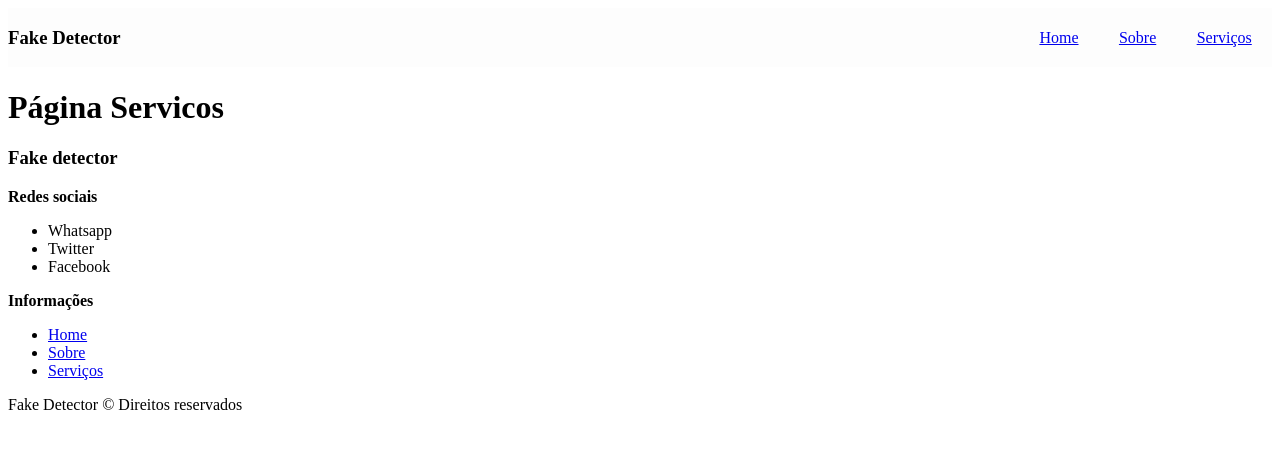
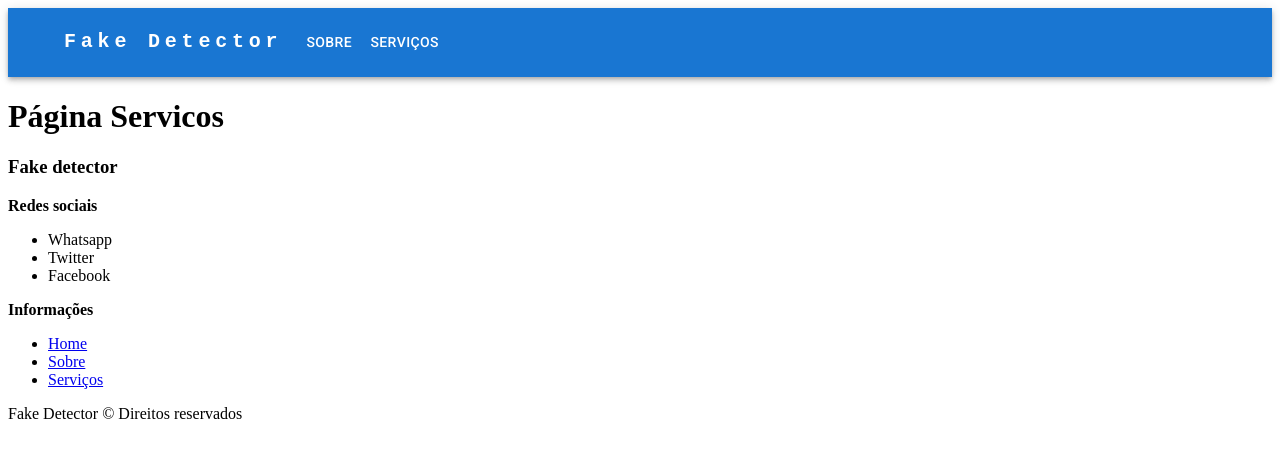
Before and after one commit to matheuscaldas1/frontend-tcc-unip, a React (Create React App) app: page /servicos in a window 1280 px wide. Shown: the top 458 px of the page. Built offline with nearby package versions, Linux system fonts and the light colour scheme.

Commit message:
feature(header): New header

```diff
--- a/package.json
+++ b/package.json
@@ -3,6 +3,10 @@
   "version": "0.1.0",
   "private": true,
   "dependencies": {
+    "@emotion/react": "^11.9.3",
+    "@emotion/styled": "^11.9.3",
+    "@mui/material": "^5.8.7",
+    "@mui/styled-engine-sc": "^5.8.0",
     "@testing-library/jest-dom": "^5.16.4",
     "@testing-library/react": "^13.3.0",
     "@testing-library/user-event": "^13.5.0",
--- a/public/index.html
+++ b/public/index.html
@@ -1,15 +1,15 @@
 <!DOCTYPE html>
 <html lang="en">
+
 <head>
   <meta charset="utf-8" />
   <link rel="icon" href="%PUBLIC_URL%/favicon.ico" />
   <meta name="viewport" content="width=device-width, initial-scale=1" />
   <meta name="theme-color" content="#000000" />
-    <meta
-      name="description"
-      content="Web site created using create-react-app"
-    />
+  <meta name="description" content="Web site created using create-react-app" />
   <link rel="apple-touch-icon" href="%PUBLIC_URL%/logo192.png" />
+  <link rel="stylesheet" href="https://fonts.googleapis.com/icon?family=Material+Icons" />
+  <link rel="stylesheet" href="https://fonts.googleapis.com/css?family=Roboto:300,400,500,700&display=swap" />
   <!--
       manifest.json provides metadata used when your web app is installed on a
       user's mobile device or desktop. See https://developers.google.com/web/fundamentals/web-app-manifest/
@@ -24,8 +24,9 @@
       work correctly both with client-side routing and a non-root public URL.
       Learn how to configure a non-root public URL by running `npm run build`.
     -->
-    <title>React App</title>
+  <title>Fake Detector</title>
 </head>
+
 <body>
   <noscript>You need to enable JavaScript to run this app.</noscript>
   <div id="root"></div>
@@ -40,4 +41,5 @@
       To create a production bundle, use `npm run build` or `yarn build`.
     -->
 </body>
+
 </html>
--- a/src/components/Header/index.tsx
+++ b/src/components/Header/index.tsx
@@ -1,27 +1,100 @@
 import React from 'react';
 import { Link } from 'react-router-dom';
+import AppBar from '@mui/material/AppBar';
+import Box from '@mui/material/Box';
+import Toolbar from '@mui/material/Toolbar';
+import IconButton from '@mui/material/IconButton';
+import Typography from '@mui/material/Typography';
+import Menu from '@mui/material/Menu';
+import Container from '@mui/material/Container';
+import Avatar from '@mui/material/Avatar';
+import Button from '@mui/material/Button';
+import Tooltip from '@mui/material/Tooltip';
+import MenuItem from '@mui/material/MenuItem';
 
 import { MainDiv, ListaLinks } from './styles';
 
 const Header: React.FC = () => {
+    const [anchorElNav, setAnchorElNav] = React.useState<null | HTMLElement>(null);
+
+    const handleOpenNavMenu = (event: React.MouseEvent<HTMLElement>) => {
+        setAnchorElNav(event.currentTarget);
+    };
+
+    const handleCloseNavMenu = () => {
+        setAnchorElNav(null);
+    };
 
     return (
-        <>
-            <MainDiv>
-                <h3>Fake Detector</h3>
-                <ListaLinks>
-                    <li>
-                        <Link to="/">Home</Link>
-                    </li>
-                    <li>
-                        <Link to="/sobre">Sobre</Link>
-                    </li>
-                    <li>
-                        <Link to="/servicos">Serviços</Link>
-                    </li>
-                </ListaLinks>
-            </MainDiv>
-        </>
+        <AppBar position='static'>
+            <Container>
+                <Toolbar disableGutters>
+                    <Typography
+                        variant='h6'
+                        noWrap
+                        component="a"
+                        href='/'
+                        sx={{
+                            mr: 2,
+                            display: { xs: 'none', md: 'flex' },
+                            fontFamily: 'monospace',
+                            fontWeight: 700,
+                            letterSpacing: '.3rem',
+                            color: 'inherit',
+                            textDecoration: 'none',
+                        }}
+                    >
+                        Fake Detector
+                    </Typography>
+                    <Box sx={{ flexGrow: 1, display: { xs: 'flex', md: 'none' } }}>
+                        <Menu
+                            id="menu-appbar"
+                            anchorEl={anchorElNav}
+                            anchorOrigin={{
+                                vertical: 'bottom',
+                                horizontal: 'left',
+                            }}
+                            keepMounted
+                            transformOrigin={{
+                                vertical: 'top',
+                                horizontal: 'left',
+                            }}
+                            open={Boolean(anchorElNav)}
+                            onClose={handleCloseNavMenu}
+                            sx={{
+                                display: { xs: 'block', md: 'none' },
+                            }}
+                        >
+                            <MenuItem onClick={handleCloseNavMenu}>
+                                <Typography textAlign="center">Sobre</Typography>
+                            </MenuItem>
+                            <MenuItem onClick={handleCloseNavMenu}>
+                                <Typography textAlign="center">Serviços</Typography>
+                            </MenuItem>
+
+                        </Menu>
+
+                    </Box>
+
+                    <Box sx={{ flexGrow: 1, display: { xs: 'none', md: 'flex' } }}>
+                        <Button
+                            onClick={handleCloseNavMenu}
+                            href="/sobre"
+                            sx={{ my: 2, color: 'white', display: 'block' }}
+                        >
+                            Sobre
+                        </Button>
+                        <Button
+                            onClick={handleCloseNavMenu}
+                            href="/servicos"
+                            sx={{ my: 2, color: 'white', display: 'block' }}
+                        >
+                            Serviços
+                        </Button>
+                    </Box>
+                </Toolbar>
+            </Container>
+        </AppBar>
     );
 }
 
```
Also changed, not shown: 1 other file (tests, documents, lock files or other folders). Lines whose indentation alone changed are shown as unchanged.
